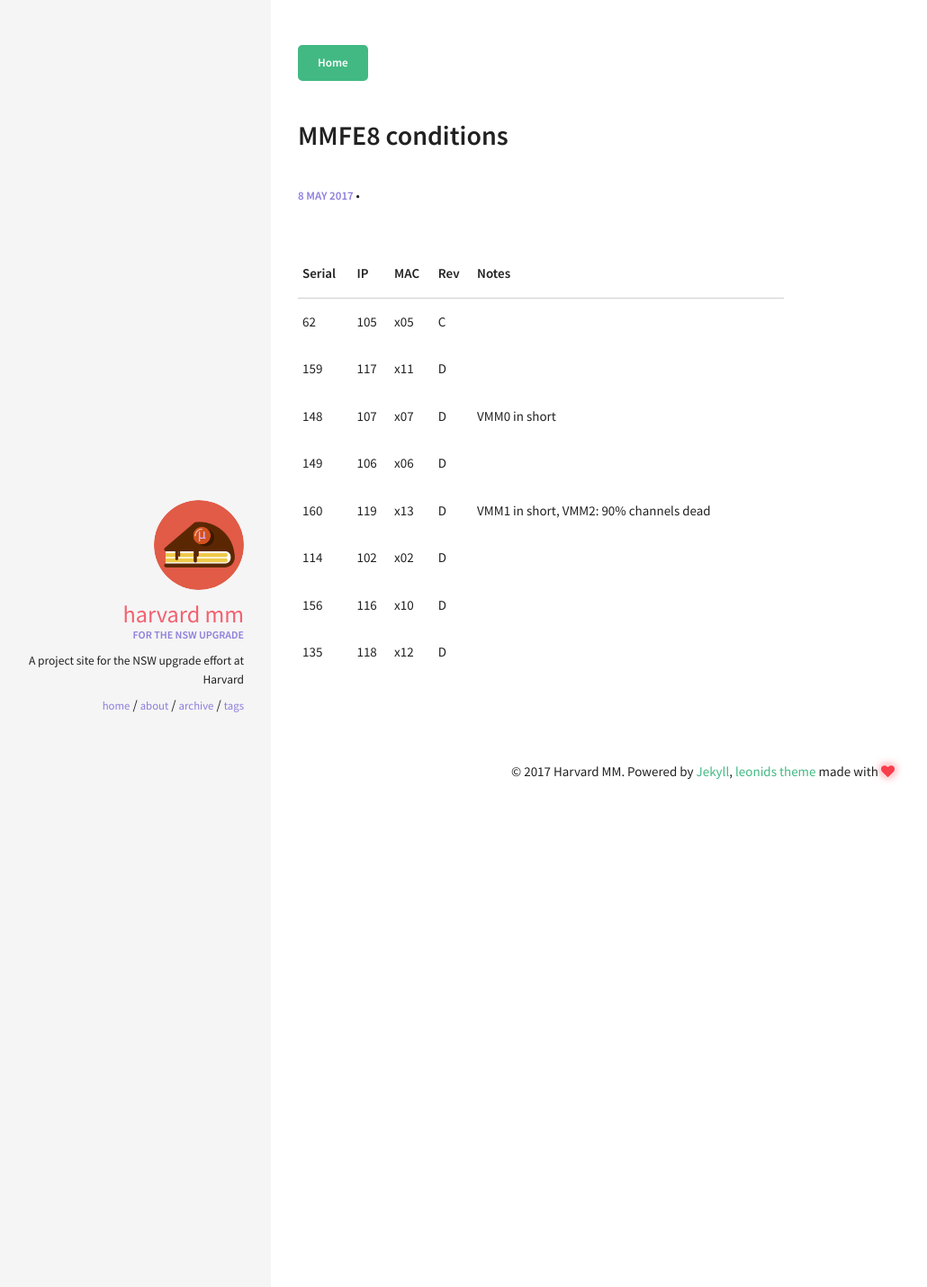
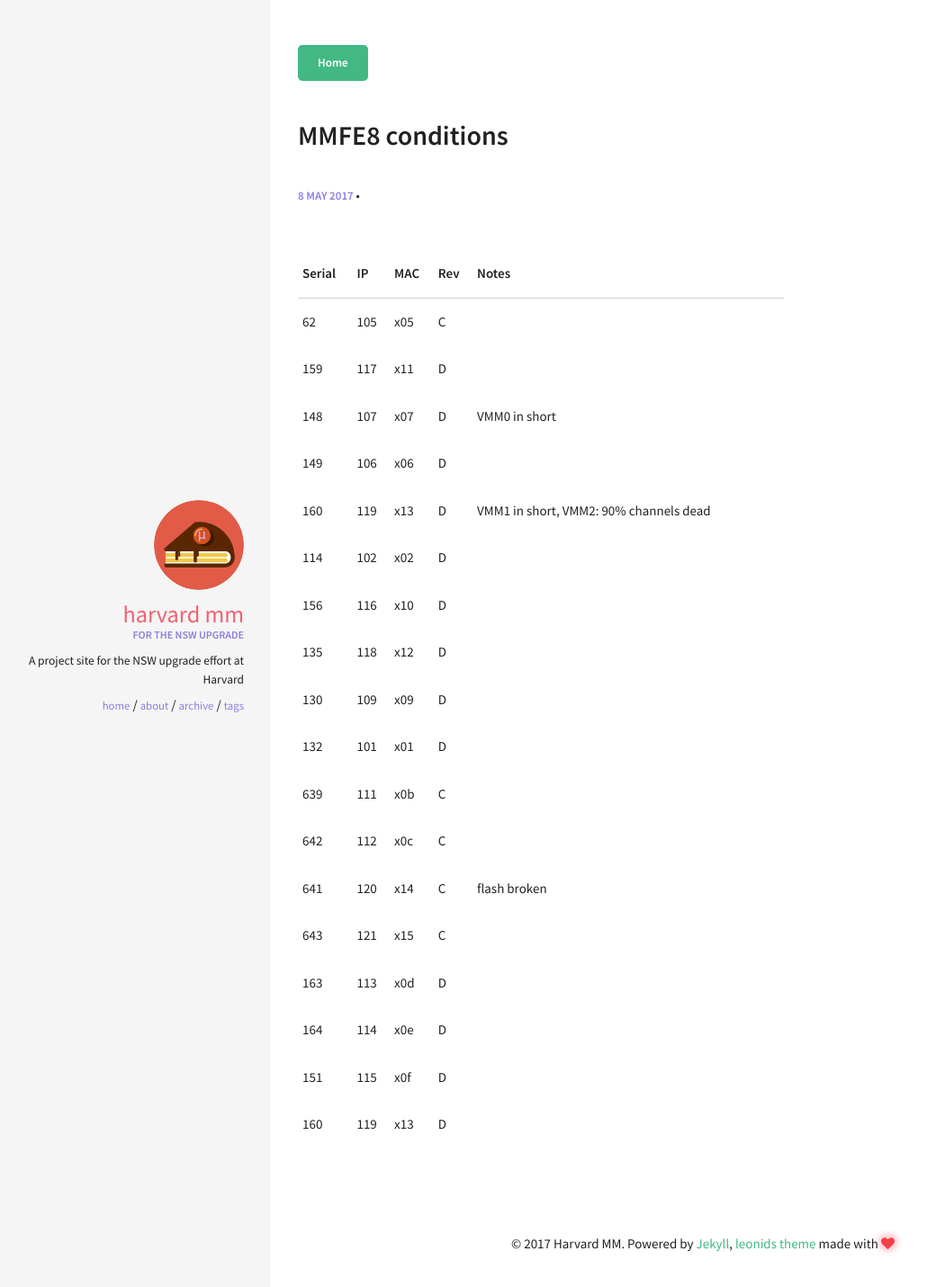
Before and after one commit to annmwang/Harvard_MM, a Jekyll site: the page built from _posts/2017-05-08-board-status.md, in a window 1280 px wide. Shown: the top 1431 px of the page at 90% size, without its empty margins (19-1049 px from the left). Built offline with Jekyll 4.4.1, drawn with Linux system fonts in a browser that asks for light colours.

Commit message:
updated board statuses

```diff
--- a/_posts/2017-05-08-board-status.md
+++ b/_posts/2017-05-08-board-status.md
@@ -7,7 +7,7 @@ comments: true
 ---
 | Serial | IP | MAC | Rev | Notes |
 |--------|--------|--------|--------|--------|
-| 62 | 105 | x05 | C | |
+| 62  | 105 | x05 | C | |
 | 159 | 117 | x11 | D | |
 | 148 | 107 | x07 | D | VMM0 in short |
 | 149 | 106 | x06 | D | |
@@ -15,4 +15,14 @@ comments: true
 | 114 | 102 | x02 | D | |
 | 156 | 116 | x10 | D | |
 | 135 | 118 | x12 | D | |
+| 130 | 109 | x09 | D | |
+| 132 | 101 | x01 | D | |
+| 639 | 111 | x0b | C | |
+| 642 | 112 | x0c | C | |
+| 641 | 120 | x14 | C | flash broken |
+| 643 | 121 | x15 | C | |
+| 163 | 113 | x0d | D | |
+| 164 | 114 | x0e | D | |
+| 151 | 115 | x0f | D | |
+| 160 | 119 | x13 | D | |
 |=====
```
